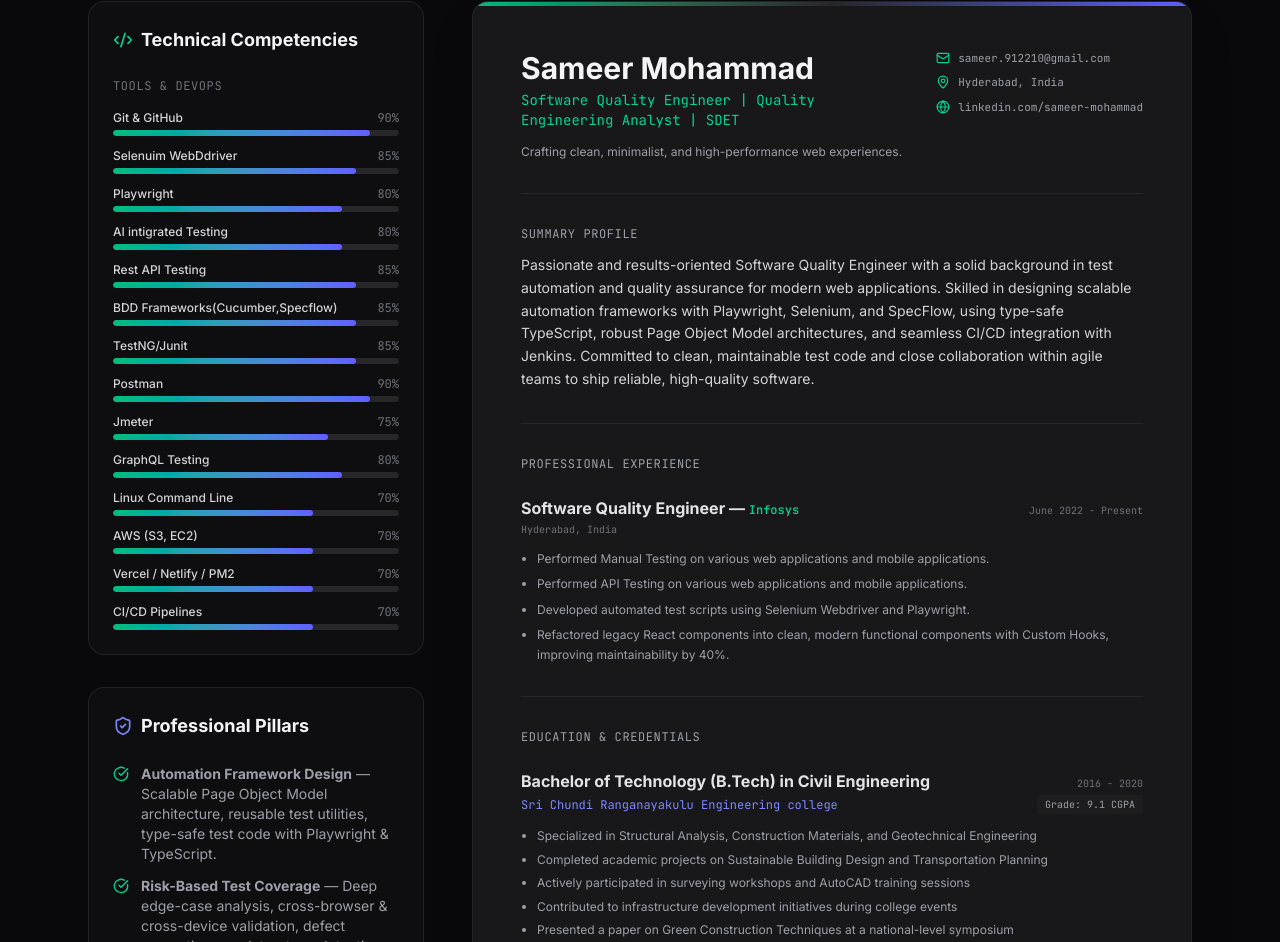
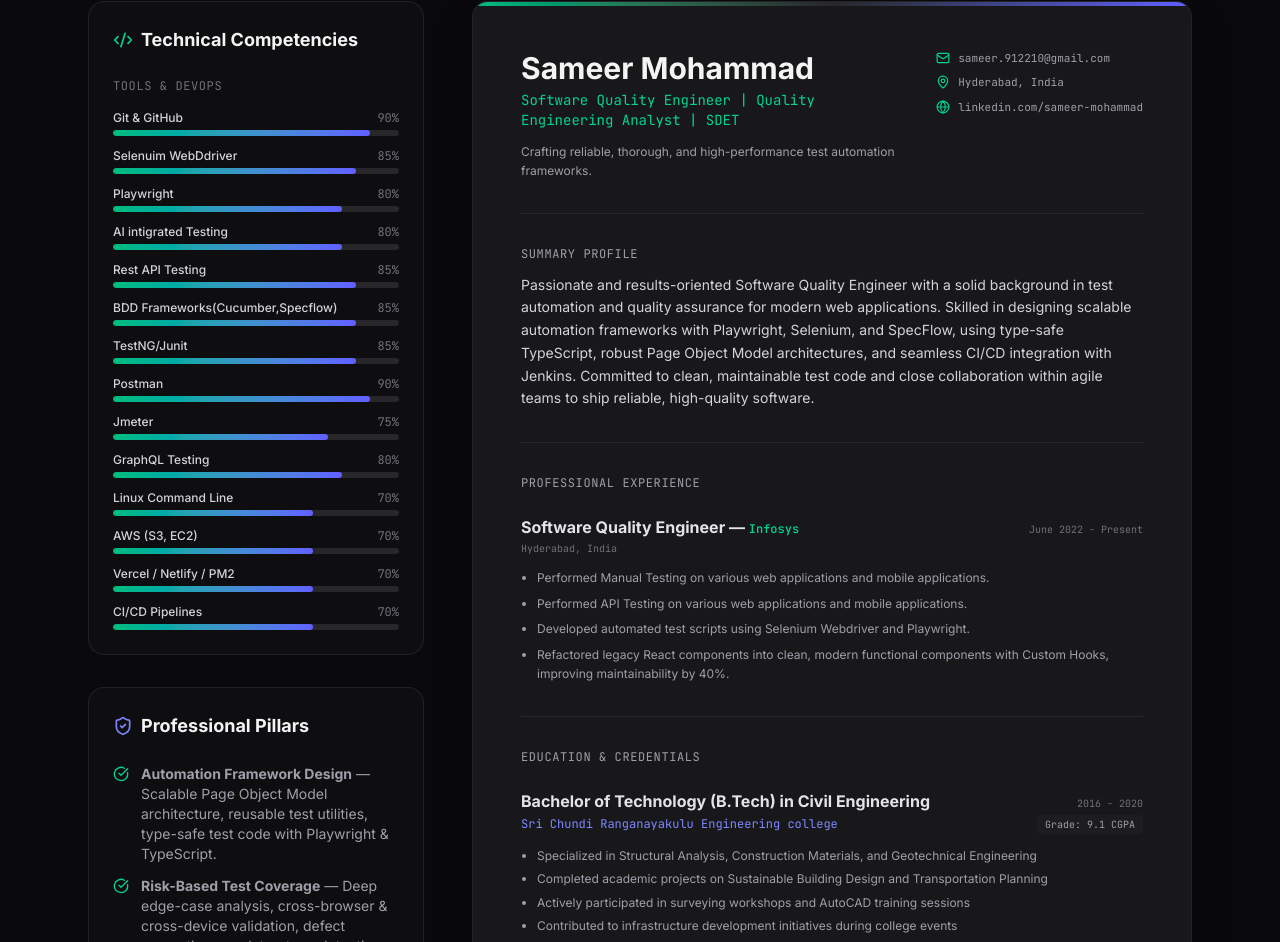
Before and after one commit to sameer912210-wq/MyProtfolio, a React (Vite) app: page / in a window 1280 px wide. Shown: the part 4090-5032 px from the top of the page. Built offline with nearby package versions, Linux system fonts and the light colour scheme.

Commit message:
Small enhancements

```diff
--- a/src/data/portfolio.ts
+++ b/src/data/portfolio.ts
@@ -4,7 +4,7 @@ import avatarImg from '../assets/images/developer_profile_pic_1784427319685.jpeg
 export const personalInfo = {
   name: 'Sameer Mohammad',
   title: 'Software Quality Engineer | Quality Engineering Analyst | SDET',
-  subtitle: 'Crafting clean, minimalist, and high-performance web experiences.',
+  subtitle: 'Crafting reliable, thorough, and high-performance test automation frameworks.',
   bio: 'I am a Software Quality Engineer specializing in modern quality engineering. With deep expertise across Manual Testing, API Testing, Automation Testing,AI intigrated Testing and various other testing methodologies, I build and execute test strategies for complex software systems. I focus on providing detailed test results, comprehensive test reports, and actionable insights to help deliver high-quality software.',
   location: 'Hyderabad, India',
   email: 'sameer.912210@gmail.com',
```
Also changed, not shown: 1 other file (tests, documents, lock files or other folders).
